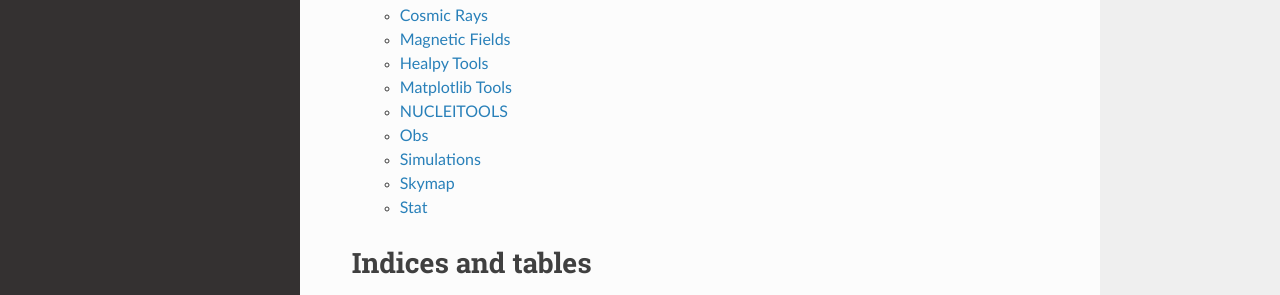
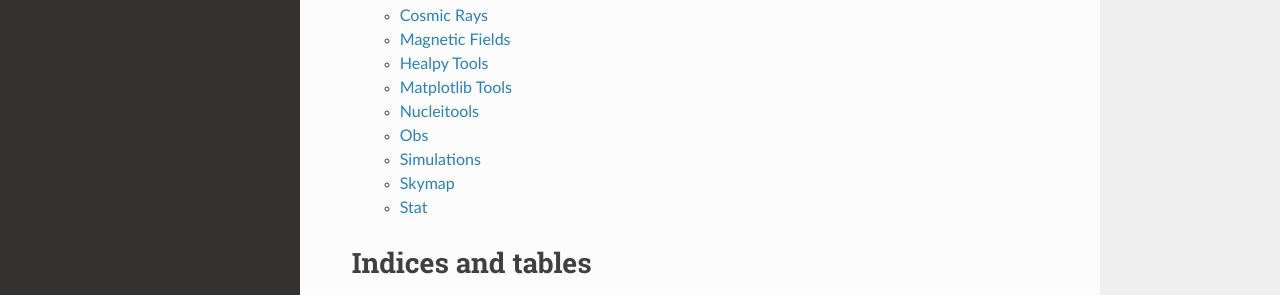
Before and after one commit to MRCWirtz/astrotools, a Sphinx documentation site: the page built from doc/source/index.rst, in a window 1280 px wide and 926 px high. Shown: the part 360-655 px from the top of the window. Built offline with Sphinx 7.4.7 and the Read the Docs theme 2.0.0, drawn with Linux system fonts in a browser that asks for light colours.

Commit message:
fix uppercase header

```diff
--- a/doc/source/nucleitools.rst
+++ b/doc/source/nucleitools.rst
@@ -1,4 +1,4 @@
-NUCLEITOOLS
+Nucleitools
 ===========
 
 Module to convert paticle ID, charge and mass number of particles in all ways.
```
